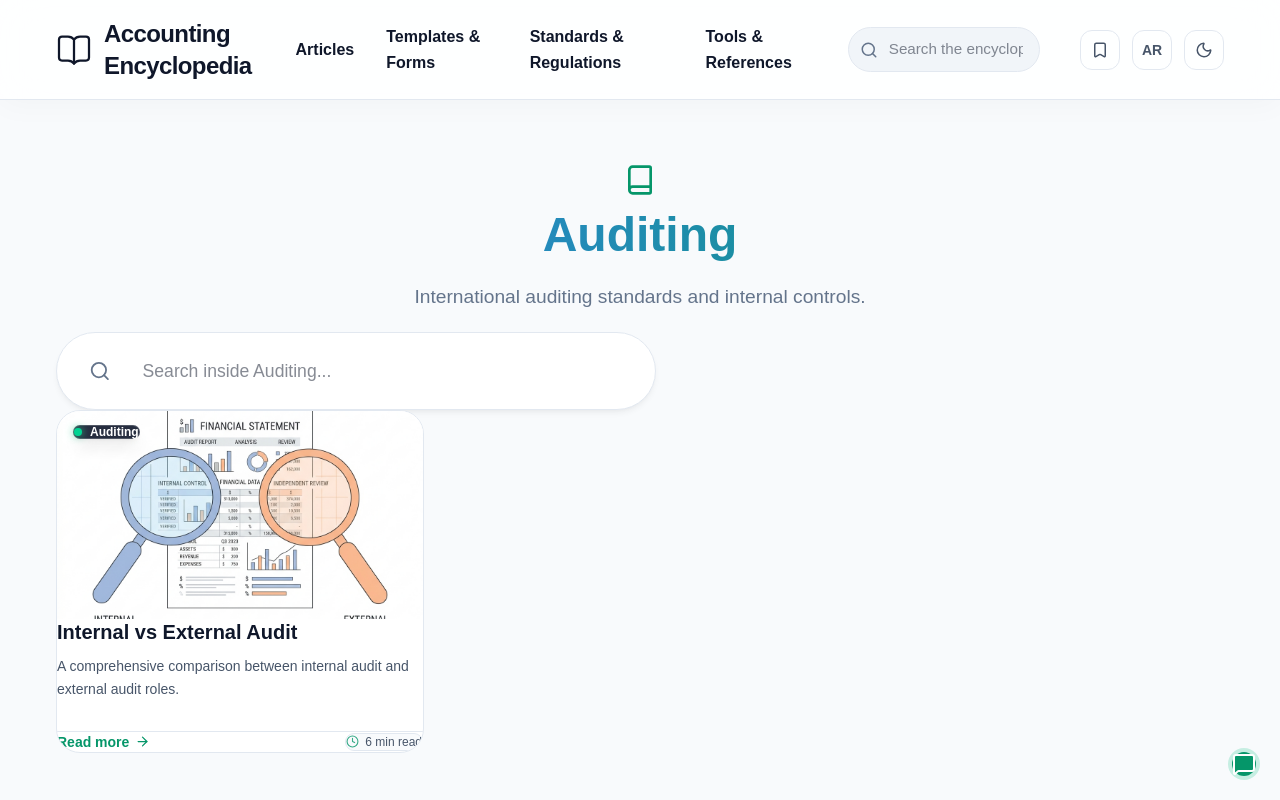
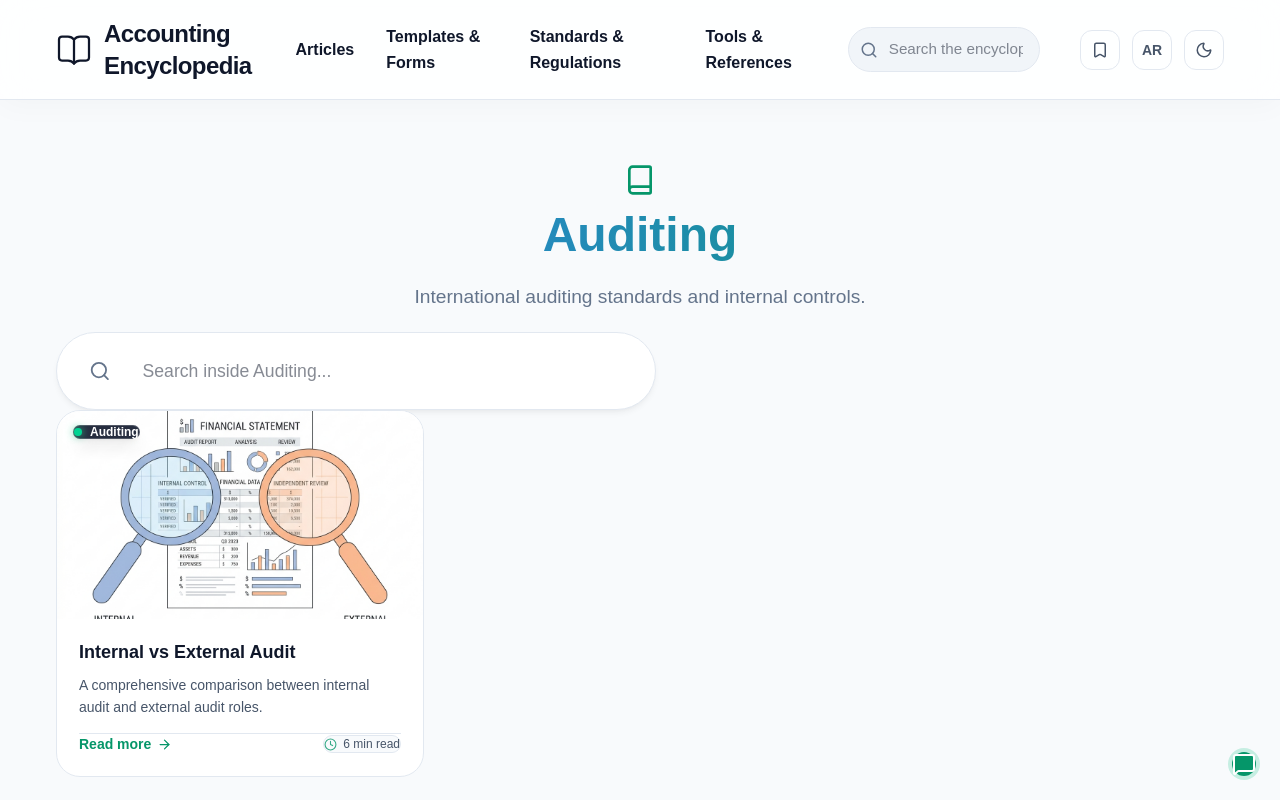
Before and after one commit to abdullahalalawi52-jpg/Accounting-Encyclopedia, a React (Vite) app: page /category/audit in a window 1280 px wide. Shown: the top 800 px of the page. Built offline with nearby package versions, Linux system fonts and the light colour scheme.

Commit message:
style(cards): enforce generous 22px padding and clear bottom margin for ArticleCard footer

```diff
--- a/src/components/cards/ArticleCard.jsx
+++ b/src/components/cards/ArticleCard.jsx
@@ -38,9 +38,9 @@ function ArticleCard({ article }) {
       </div>
 
       {/* 2. محتوى المقال */}
-      <div className="p-5 sm:p-6 flex flex-col flex-1 justify-between gap-4">
-        <div>
-          <h3 className="font-bold text-lg sm:text-xl text-[var(--text-primary)] group-hover:text-[var(--primary-accent)] transition-colors line-clamp-2 leading-snug mb-2.5">
+      <div className="flex flex-col flex-1 justify-between" style={{ padding: '22px' }}>
+        <div className="space-y-2.5">
+          <h3 className="font-bold text-lg text-[var(--text-primary)] group-hover:text-[var(--primary-accent)] transition-colors line-clamp-2 leading-snug">
             {title}
           </h3>
           {(article.summary || article.desc) && (
@@ -51,7 +51,7 @@ function ArticleCard({ article }) {
         </div>
 
         {/* 3. شريط التذييل السفلي */}
-        <div className="flex justify-between items-center text-sm pt-4 border-t border-[var(--border-color)] mt-auto">
+        <div className="flex justify-between items-center text-sm pt-4 mt-5 border-t border-[var(--border-color)]">
           <span className="text-[var(--primary-accent)] font-bold text-sm flex items-center gap-1.5 group-hover:gap-2.5 transition-all">
             {t('article.read_more', 'اقرأ المزيد')}
             {isEn ? (
```
